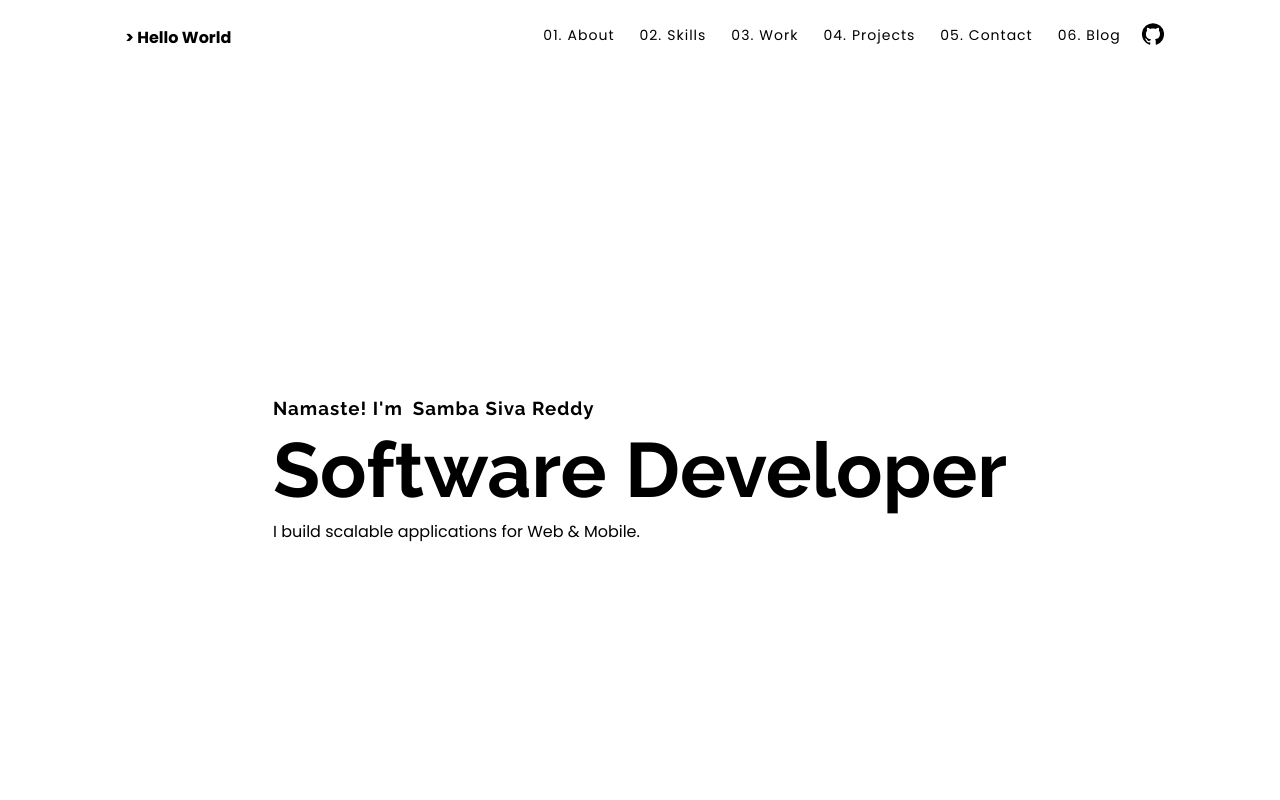
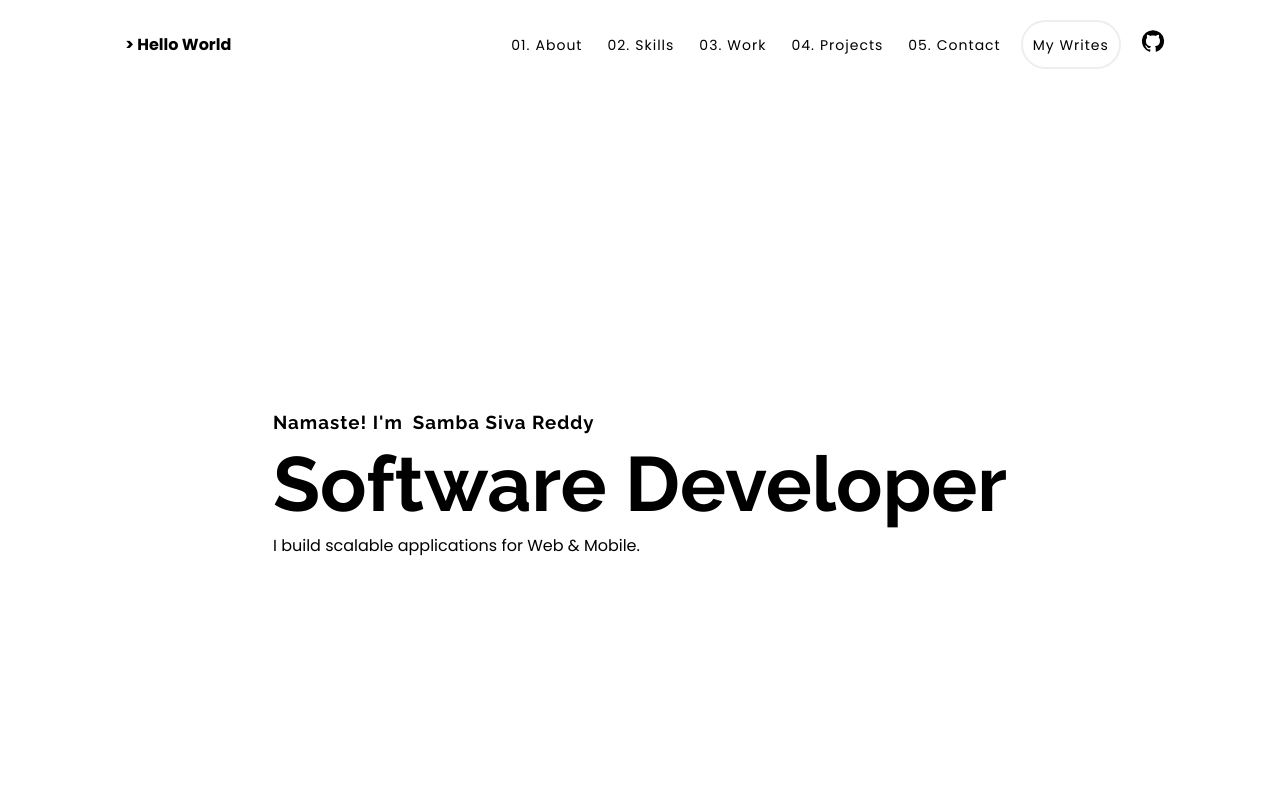
Before and after one commit to sambasivareddy-ch/sambasiva, a React (Create React App) app: page / in a window 1280 px wide. Shown: the top 800 px of the page. Built offline with nearby package versions, Linux system fonts and the light colour scheme.

Commit message:
Removed blogs section

```diff
--- a/src/components/Navigation.js
+++ b/src/components/Navigation.js
@@ -71,10 +71,9 @@ const Navigation = () => {
               Contact
             </a>
           </li>
-          <li>
+          <li className={styles['blog-btn']}>
             <Link className={styles["nav-link"]} to="/blog">
-              <span className={styles["list-number"]}>06.</span>
-              Blog
+              My Writes
             </Link>
           </li>
           <li>
--- a/src/pages/Main.js
+++ b/src/pages/Main.js
@@ -7,7 +7,7 @@ import Skills from "../components/Skills";
 import Projects from "../components/Projects";
 import Contact from "../components/Contact";
 import Experiences from "../components/Experiences";
-import BlogSection from "../components/BlogSection";
+// import BlogSection from "../components/BlogSection";
 
 const Main = () => {
   return (
@@ -18,7 +18,7 @@ const Main = () => {
       <Intro />
       <Skills />
       <Experiences />
-      <BlogSection />
+      {/* <BlogSection /> */}
       <Projects />
       <Contact />
     </div>
--- a/src/styles/navigation.module.css
+++ b/src/styles/navigation.module.css
@@ -14,6 +14,7 @@
 .navigation {
     display: flex;
     gap:  0 20px;
+    align-items: center;
     list-style: none;
 }
 
@@ -56,6 +57,21 @@
     align-items: center;
     padding: 20px 0;
     z-index: 999;
+}
+
+.blog-btn {
+    border: solid 2px var(--border-color);
+    padding: 10px;
+    border-radius: 5pc;
+    cursor: pointer;
+}
+
+.blog-btn:hover {
+    transform: scale(0.96);
+}
+
+.blog-btn:hover a {
+    text-decoration: none;
 }
 
 @media screen and (max-width: 599px) {
```
